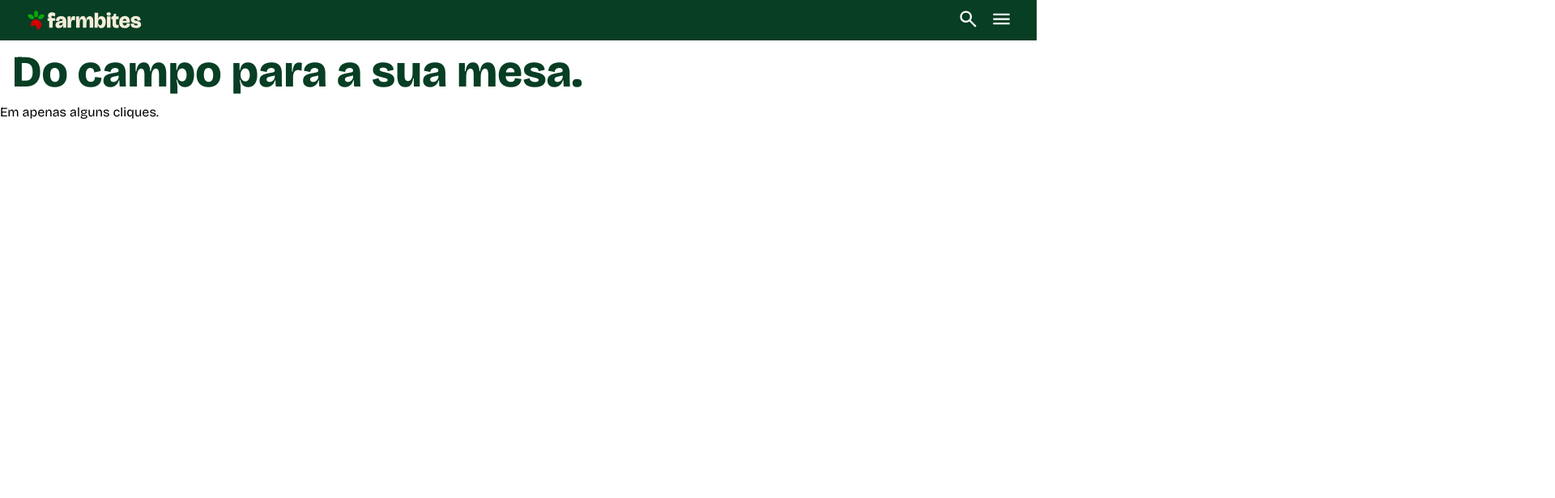
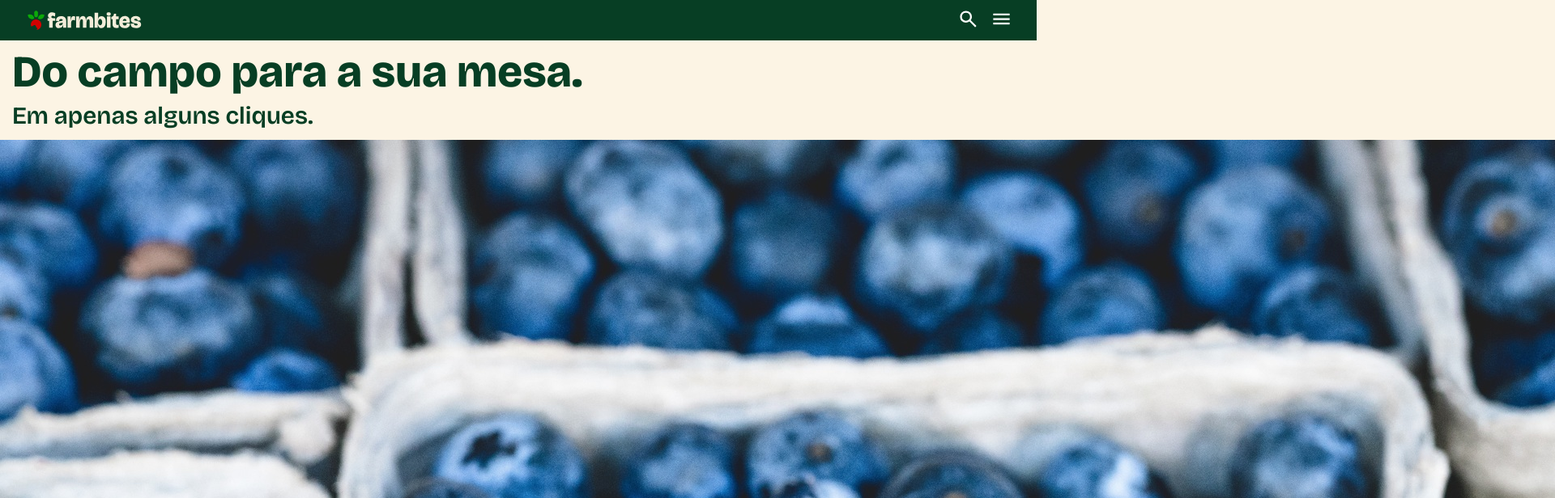
Before and after one commit to Gustavoh1210/Farmbites, a plain HTML site: page Farmbites/index.html in a window 1280 px wide. Shown: the top 616 px of the page at 81% size, 1920 px wide, since content can reach past the window. Drawn offline with nearby package versions, Linux system fonts and the light colour scheme.

Commit message:
Adição de fotos

```diff
--- a/Farmbites/global.css
+++ b/Farmbites/global.css
@@ -1,6 +1,7 @@
 body {
     font-family: "Bricolage Grotesque", sans-serif;
     margin: 0;
+    background-color: #fcf4e4;
 }
 
 header {
@@ -23,3 +24,15 @@ header {
     line-height: 48px;
     color: #073e24;
 }
+
+.subtitulodiv1 {
+    margin: 15px;
+    font-size: 30px;
+    font-weight: 600;
+    line-height: 30px;
+    color: #073e24;
+}
+
+.blueberry {
+
+}
--- a/Farmbites/index.html
+++ b/Farmbites/index.html
@@ -25,6 +25,7 @@
             <div>
                 <p class="titulodiv1">Do campo para a sua mesa.</p>
                 <p class="subtitulodiv1">Em apenas alguns cliques.</p>
+                <img class='blueberry' src="/Assets/blueberry.jpg">
             </div>
         </div>
     </main>
```
Also changed, not shown: Farmbites/Assets/blueberry.jpg (added).
